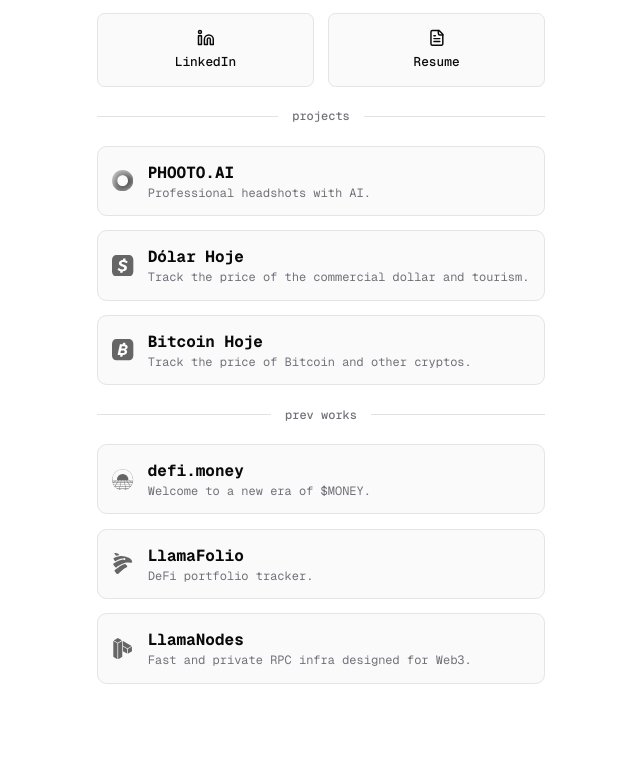
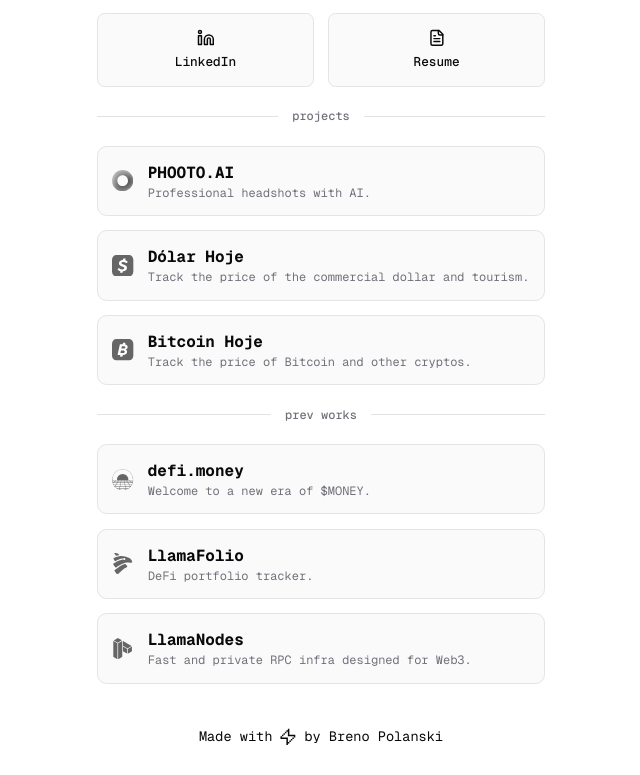
Before and after one commit to brenopolanski/brenopolanski.com, a Next.js app: page / in a window 1280 px wide. Shown: the part 437-1212 px from the top of the page, without its empty margins (319-959 px from the left). Before the commit the page ends 1149 px from the top, so only its background shows below. Built offline with nearby package versions, Linux system fonts and the light colour scheme; a web font is replaced by a local one.

Commit message:
feat: add footer

```diff
--- a/src/app/page.tsx
+++ b/src/app/page.tsx
@@ -1,5 +1,6 @@
 'use client'
 
+import { Footer } from '@/components/Footer'
 import { Header } from '@/components/header/Header'
 import { SectionDivider } from '@/components/SectionDivider'
 import { Links } from '@/components/sections/links/Links'
@@ -31,6 +32,8 @@ const Home = () => {
             <PrevWorks />
           </div>
         </main>
+
+        <Footer />
       </div>
     </div>
   )
--- /dev/null
+++ b/src/components/Footer.tsx
@@ -0,0 +1,65 @@
+'use client'
+
+import { useEffect, useState } from 'react'
+
+import { cn } from '@/lib/utils'
+
+const Face = (props: React.ComponentProps<'svg'>) => {
+  return (
+    <svg fill="currentColor" viewBox="0 0 24 24" xmlns="http://www.w3.org/2000/svg" {...props}>
+      <title>Face</title>
+      <path d="M5 3h14v2H5V3zm0 16H3V5h2v14zm14 0v2H5v-2h14zm0 0h2V5h-2v14zM10 8H8v2h2V8zm4 0h2v2h-2V8zm-5 6v-2H7v2h2zm6 0v2H9v-2h6zm0 0h2v-2h-2v2z" />
+    </svg>
+  )
+}
+
+const Heart = (props: React.ComponentProps<'svg'>) => {
+  return (
+    <svg fill="currentColor" viewBox="0 0 24 24" xmlns="http://www.w3.org/2000/svg" {...props}>
+      <title>Heart</title>
+      <path d="M9 2H5v2H3v2H1v6h2v2h2v2h2v2h2v2h2v2h2v-2h2v-2h2v-2h2v-2h2v-2h2V6h-2V4h-2V2h-4v2h-2v2h-2V4H9V2zm0 2v2h2v2h2V6h2V4h4v2h2v6h-2v2h-2v2h-2v2h-2v2h-2v-2H9v-2H7v-2H5v-2H3V6h2V4h4z" />
+    </svg>
+  )
+}
+
+const Flash = (props: React.ComponentProps<'svg'>) => {
+  return (
+    <svg fill="currentColor" viewBox="0 0 24 24" xmlns="http://www.w3.org/2000/svg" {...props}>
+      <title>Flash</title>
+      <path d="M12 1h2v8h8v4h-2v-2h-8V5h-2V3h2V1zM8 7V5h2v2H8zM6 9V7h2v2H6zm-2 2V9h2v2H4zm10 8v2h-2v2h-2v-8H2v-4h2v2h8v6h2zm2-2v2h-2v-2h2zm2-2v2h-2v-2h2zm0 0h2v-2h-2v2z" />
+    </svg>
+  )
+}
+
+const ICONS = [Face, Heart, Flash]
+const INTERVAL = 1_000
+
+export const Footer = ({ className, ...props }: React.HTMLAttributes<HTMLElement>) => {
+  const [currentIndex, setCurrentIndex] = useState(0)
+
+  useEffect(() => {
+    const interval = setInterval(() => {
+      setCurrentIndex((previousIndex) => (previousIndex + 1) % ICONS.length)
+    }, INTERVAL)
+
+    return () => {
+      clearInterval(interval)
+    }
+  }, [])
+
+  const Icon = ICONS[currentIndex]
+
+  if (!Icon) {
+    return null
+  }
+
+  return (
+    <footer className={cn('mt-10 flex items-center justify-center gap-2 md:mt-12', className)} {...props}>
+      <span className="text-base">Made with</span>
+      <div className="relative size-5 [&>svg]:absolute [&>svg]:inset-0 [&>svg]:size-full">
+        <Icon />
+      </div>
+      <span className="text-base">by Breno Polanski</span>
+    </footer>
+  )
+}
```
